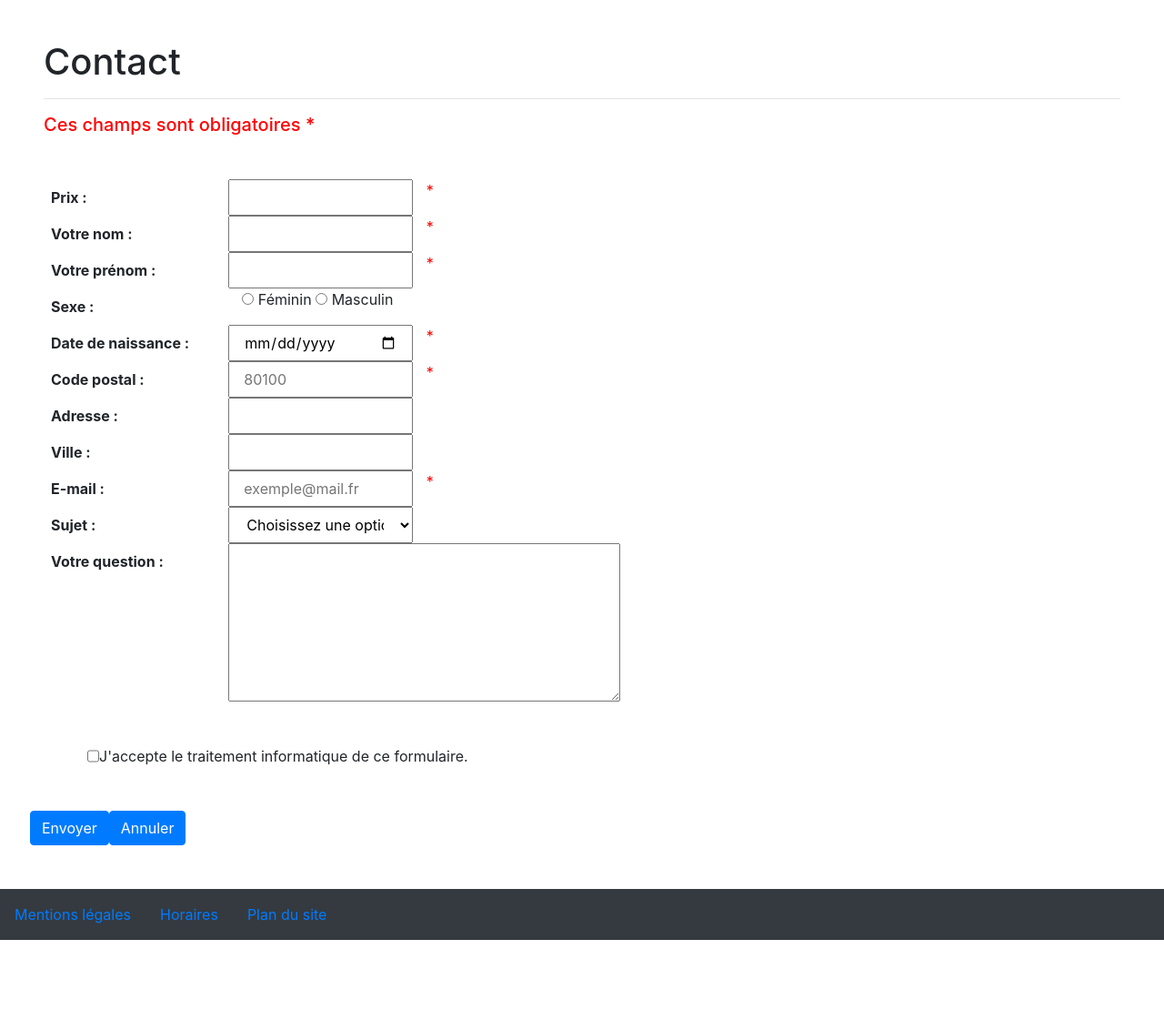
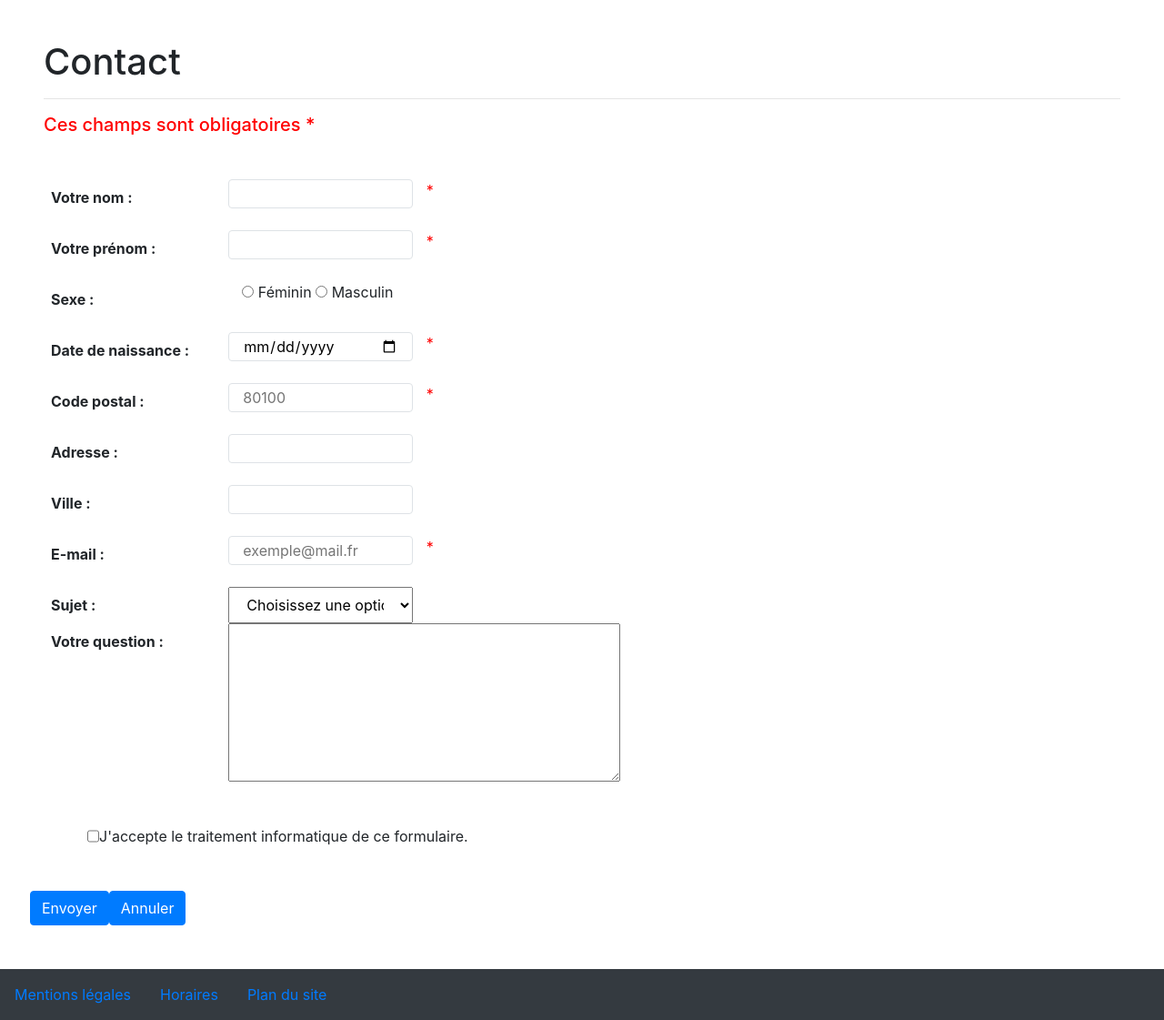
Before and after one commit to Capowill/Jarditou-2.0, a PHP site: page /jarditou/contact.php in a window 1280 px wide. Shown: the part 385-1506 px from the top of the page at 91% size. Before the commit the page ends 1418 px from the top, so only its background shows below. Run offline with PHP 8.4, Linux system fonts and the light colour scheme.

Commit message:
Jarditou 5.0

```diff
--- a/assets/PHP/repformulaire.php
+++ b/assets/PHP/repformulaire.php
@@ -17,8 +17,8 @@ echo"<br>";
 
 <?php
 /* Info formulaire coté serveur V1.0 */
-$prenom = $_POST['prenom'];
-$nom = $_POST['nom'];
+$prenom = $_POST['Prenom'];
+$nom = $_POST['Nom'];
 $adresse =$_POST['Adresse'];
 $ville  = $_POST['Ville'];
 $postal  = $_POST['Code'];
--- a/assets/fichier.js
+++ b/assets/fichier.js
@@ -9,87 +9,100 @@ function testmail() {
     let mail = document.getElementById("email").value;
     let result = filtre.test(mail);
     let errormail = document.getElementById("errorMail");
-    if (!result) {
+    if(mail ==""){
         event.preventDefault();
-        console.log("Email non valide, comprenant au moins '@'");
-        errormail.innerHTML = "Champs incorrect *";
+        errormail.textContent = "Champs obligatoire *";
+        email.style.boxShadow = "0 0 5px 1px red";
         errormail.style.color = "red";
+    }
+    else if (!result) {
+        event.preventDefault();
+        errormail.textContent = "Saisi invalide *";
+        errormail.style.color = "red";
+        email.style.boxShadow = "0 0 5px 1px orange";
     } else {
-        console.log(mail);
-        errormail.innerHTML = "Champs valide";
-        errormail.style.color = "green";
+        errormail.textContent = "";
+        email.style.boxShadow = "0 0 5px 1px green";
     }
 }
 
 /* CODE POSTAL */
 function testcode() {
     let filtre = /^[0-9]{5}$/;
-    let code = document.getElementById("code").value;
+    let code = document.getElementById("Code").value;
     let result = filtre.test(code);
     let errorpost = document.getElementById("errorPostal");
     if (!result) {
         event.preventDefault();
-        console.log("Code postal incorrect !");
-        errorpost.innerHTML = "Champs obligatoire *";
+        errorpost.textContent = "Champs obligatoire *";
         errorpost.style.color = "red";
+        Code.style.boxShadow = "0 0 5px 1px red";
     } else {
-        console.log(code);
-        errorpost.innerHTML = "Champs valide";
-        errorpost.style.color = "green";
+        errorpost.textContent = "";
+        Code.style.boxShadow = "0 0 5px 1px green";
     }
 }
 
 /* NOM */
 function testnom() {
         let filtre = /[a-zA-Z\â\ä\ê\é\è\-\ï\ë\î\ô\ö\û\ü]+$/;
-    let nom = document.getElementById("nom").value;
+    let nom = document.getElementById("Nom").value;
     let result = filtre.test(nom);
     let errorNom = document.getElementById("errorNom");
-    if (!result) {
+    if(nom ==""){
         event.preventDefault();
-        console.log("Nom  non valide !");
-        errorNom.innerHTML = "Champs incorrect *";
+        errorNom.textContent = "Champs obligatoire *";
         errorNom.style.color = "red";
+        Nom.style.boxShadow = "0 0 5px 1px red";
+    }
+    else if (!result) {
+        event.preventDefault();
+        errorNom.textContent = "Saisi incorrect *";
+        errorNom.style.color = "red";
+        Nom.style.boxShadow = "0 0 5px 1px orange";
     } else {
-        console.log(nom);
-        errorNom.innerHTML = "Champs valide";
-        errorNom.style.color = "green";
+        errorNom.textContent = "";
+        Nom.style.boxShadow ="0 0 5px 1px green";
     }
 }
 
 /*  PRENOM */
 function testprenom() {
     let filtre = /[a-zA-Z\â\ä\ê\é\è\-\ï\ë\î\ô\ö\û\ü]+$/;
-    let prenom = document.getElementById("prenom").value;
+    let prenom = document.getElementById("Prenom").value;
     let result = filtre.test(prenom);
     let errorPrenom = document.getElementById("errorPrenom");
-    if (!result) {
+    if(prenom ==""){
         event.preventDefault();
-        console.log(" Prenom non valide !");
-        errorPrenom.innerHTML = "Champs incorrect *";
+        errorPrenom.textContent = "Champs obligatoire *";
         errorPrenom.style.color = "red";
+        Prenom.style.boxShadow = "0 0 5px 1px red";
+    }
+    else if (!result) {
+        event.preventDefault();
+        errorPrenom.textContent = "Saisi incorrect *";
+        errorPrenom.style.color = "red";
+        Prenom.style.boxShadow = "0 0 5px 1px orange";
     } else {
-        console.log(prenom);
-        errorPrenom.innerHTML = "Champs valide";
-        errorPrenom.style.color = "green";
+        errorPrenom.textContent = "";
+        Prenom.style.boxShadow ="0 0 5px 1px green";
     }
 }
 
 function testdate(){
     let filtre = /^[0-9]{4}\-[0-9]{2}\-[0-9]{2}$/; // resultat 00/00/0000
-    let naissance = document.getElementById("naissance").value;
-    let result = filtre.test(naissance);
+    let naiss = document.getElementById("Naissance").value;
+    let result = filtre.test(naiss);
     let errorDate = document.getElementById("errordate");
     if (!result) {
         event.preventDefault();
-        console.log(naissance);
-        console.log("Date de naissance non valide !");
-        errorDate.innerHTML = "Champs incorrect *";
+        errorDate.textContent = "Champs obligatoire *";
         errorDate.style.color = "red";
+        Naissance.style.boxShadow = "0 0 5px 1px red";
     } else {
-        console.log(naissance);
-        errorDate.innerHTML = "Champs valide";
-        errorDate.style.color = "green";
+        errorDate.textContent = "";
+        Naissance.style.boxShadow ="0 0 5px 1px green";
+
     }
 }
 
@@ -100,7 +113,7 @@ document.getElementById("submit").addEventListener("click", testcode);
 document.getElementById("submit").addEventListener("click", testmail);
 
 
-/*  PRIX  */ /* JS on appel les ID */
+/*  PRIX  */ /* Ceci est un teste */
 function testprice() {
     let filtre = /^(?!^0\.00$)(([1-9][\d]{0,6})|([0]))\.[\d]{2}$/;
     let price = document.getElementById("prix").value;
@@ -111,10 +124,10 @@ function testprice() {
         errorePrix.innerHTML = "Entrez un prix \n Exemple : 50.00";
         errorePrix.style.color = "red";
         prix.style.boxShadow = "0 0 5px 1px red";
+        prix.style.color = "red";
     } else {
-        errorePrix.innerHTML = "Champs valide";
-        errorePrix.style.color = "green";
-        price.style.color = "green";
+        prix.style.color = "black";
+        errorePrix.textContent ="";
+        prix.style.boxShadow ="0 0 5px 1px green";
     }
 }
-document.getElementById("submit").addEventListener("click", testprice);
--- a/contact.php
+++ b/contact.php
@@ -16,45 +16,37 @@ include("assets/PHP/entete.php");
     <!-- FORMULAIRE -->
     <!--J'ai laisser GET car "POST" supprime la ligne nom a l'envoi du formulaire-->
     <form class="m-5" target="_blank" action="assets/PHP/repformulaire.php" method="POST">
-
-        <!-- teste prix -->
-        <div class="row">
-            <label class="col-2 m-2">Prix :</label><input type="text" class="col-2" id="prix" name="prix">
-            <span id="errorPrice" class="col-2">*</span>
-        </div>
-
-
-        <div class="row">
-            <label class="col-2 m-2">Votre nom :</label><input type="text" class="col-2" id="nom" name="nom">
+        <div class="row pb-3">
+            <label class="col-2 m-2">Votre nom :</label><input type="text" class="col-2 border rounded mb-2" id="Nom" name="Nom">
             <span id="errorNom" class="col-2">*</span>
         </div>
-        <div class="row">
-            <label class="col-2 m-2">Votre prénom :</label><input type="text" class="col-2" id="prenom" name="prenom">
+        <div class="row pb-3">
+            <label class="col-2 m-2">Votre prénom :</label><input type="text" class="col-2 border rounded mb-2" id="Prenom" name="Prenom">
             <span id="errorPrenom" class="col-2">*</span>
         </div>
-        <div class="row">
+        <div class="row pb-3">
             <label class="col-2 m-2"> Sexe :</label>
             <div class="col-2">
-                <input type="radio" name="sex" value="Féminin"> Féminin
-                <input type="radio" name="sex" value="Masculin"> Masculin
+                <input type="radio" name="sex" value="Féminin" required> Féminin
+                <input type="radio" name="sex" value="Masculin" required> Masculin
             </div>
         </div>
-        <div class="row">
-            <label class="col-2 m-2"> Date de naissance :</label><input type="date" class="col-2" id="naissance" name="Naissance" placeholder="01/02/1990">
+        <div class="row pb-3">
+            <label class="col-2 m-2"> Date de naissance :</label><input type="date" class="col-2 border rounded mb-2" id="Naissance" name="Naissance" placeholder="01/02/1990">
             <span id="errordate" class="col-2">*</span>
         </div>
-        <div class="row">
-            <label class="col-2 m-2"> Code postal :</label><input type="number" class="col-2" id="code" name="Code" placeholder="80100">
+        <div class="row pb-3">
+            <label class="col-2 m-2"> Code postal :</label><input type="number" class="col-2 border rounded mb-2" id="Code" name="Code" placeholder="80100">
             <span id="errorPostal" class="col-2">*</span>
         </div>
-        <div class="row">
-            <label class="col-2 m-2"> Adresse :</label></label><input type="text" class="col-2" id="adresse" name="Adresse">
+        <div class="row pb-3">
+            <label class="col-2 m-2"> Adresse :</label></label><input type="text" class="col-2 border rounded mb-2" id="adresse" name="Adresse">
         </div>
-        <div class="row">
-            <label class="col-2 m-2">Ville :</label></label><input type="text" class="col-2" id="ville" name="Ville">
+        <div class="row pb-3">
+            <label class="col-2 m-2">Ville :</label></label><input type="text" class="col-2 border rounded mb-2" id="ville" name="Ville">
         </div>
-        <div class="row">
-            <label class="col-2 m-2">E-mail :</label><input type="text" class="col-2" id="email" name="mail" placeholder="exemple@mail.fr">
+        <div class="row pb-3">
+            <label class="col-2 m-2">E-mail :</label><input type="text" class="col-2 border rounded mb-2" id="email" name="mail" placeholder="exemple@mail.fr">
             <span id="errorMail" class="col-2">*</span>
         </div>
         <div class="row">
@@ -72,7 +64,7 @@ include("assets/PHP/entete.php");
             <textarea name="commentaire" rows="7" cols="40"></textarea>
         </div>
         <div class="row m-5">
-            <input type="checkbox" name="Confirmation" value="Confirmation">J'accepte le traitement
+            <input type="checkbox" id="Confirmation" name="Confirmation" value="Confirmation">J'accepte le traitement
             informatique de ce formulaire.
         </div>
         <div class="row">
```
Also changed, not shown: assets/test.js (+44 -2 lines).
